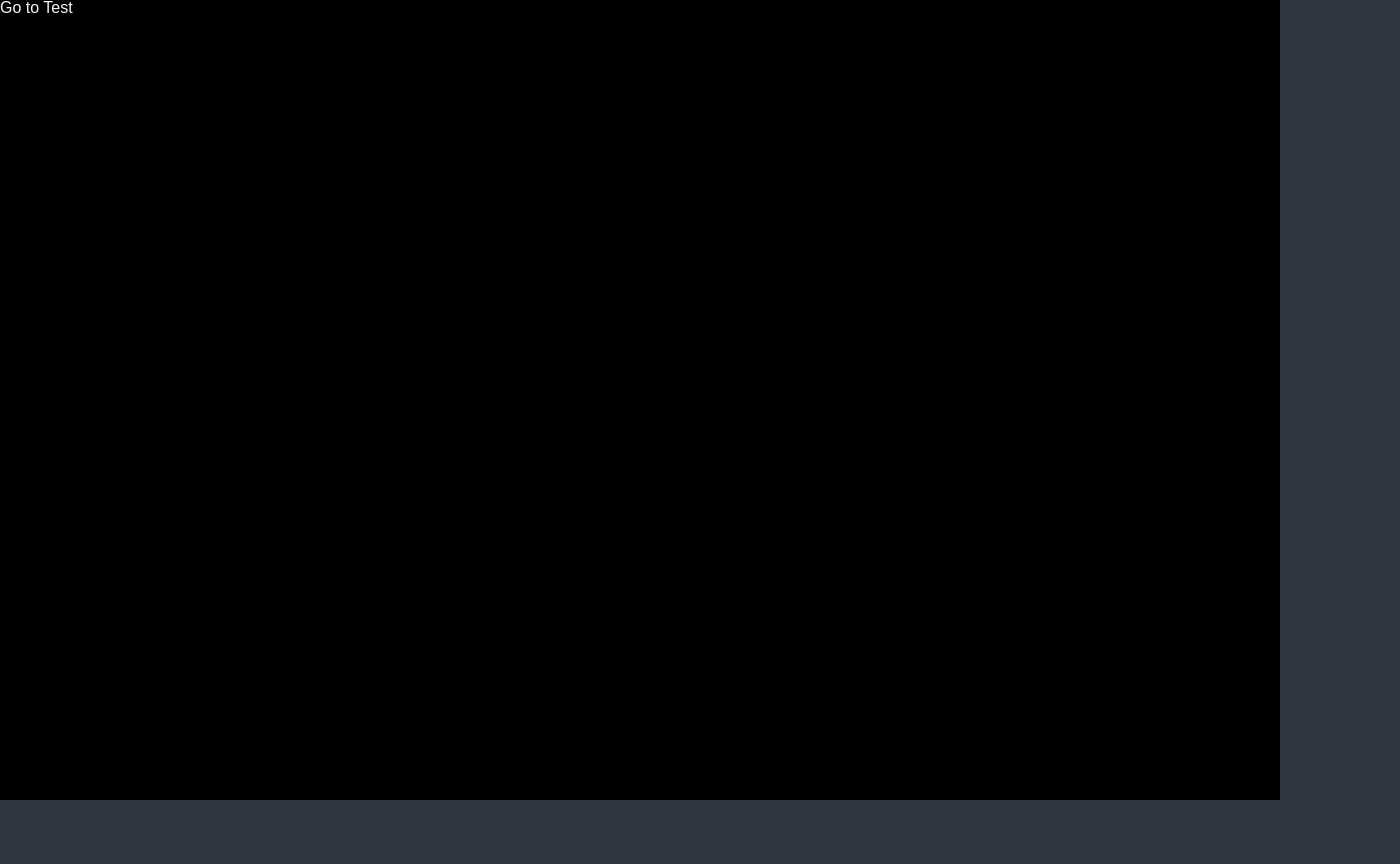
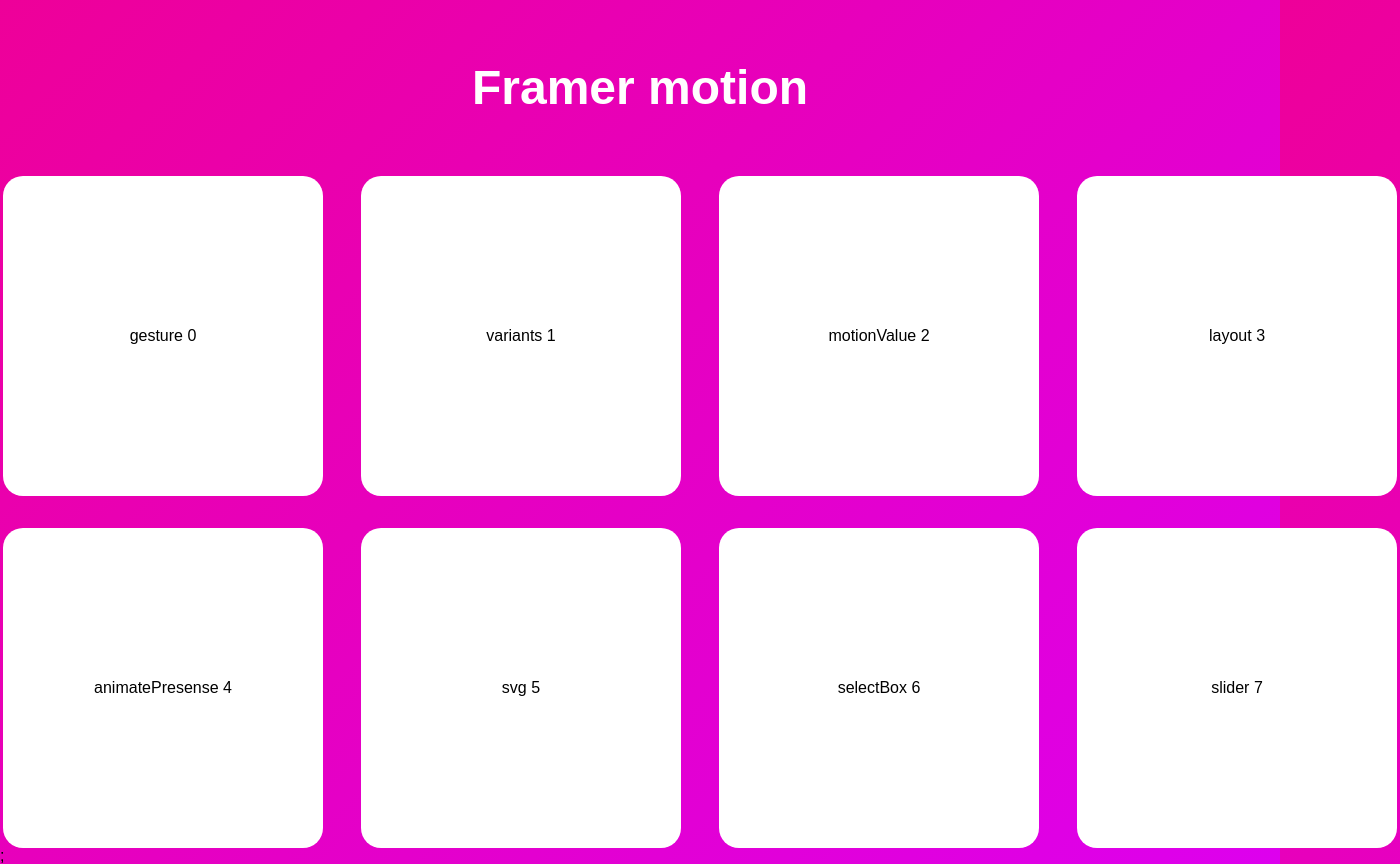
Before and after one commit to Cottonwood-moa/Framer-Motion, a React (Create React App) app: page / in a window 1280 px wide. Shown: the whole page, 1400 px wide, since content can reach past the window. Before the commit the page ends 800 px from the top, so only its background shows below. Built offline with nearby package versions, Linux system fonts and the light colour scheme.

Commit message:
no message

```diff
--- a/src/App.tsx
+++ b/src/App.tsx
@@ -54,8 +54,7 @@
 }
 body{
   font-family: 'Source Sans Pro', sans-serif;
-  background-color: ${(props) => props.theme.bgColor};
-  color: ${(props) => props.theme.textColor};
+  background:linear-gradient(135deg,#e09,#d0e);
 }
 *{
   box-sizing: border-box;
--- /dev/null
+++ b/src/getWindowDimension.ts
@@ -0,0 +1,31 @@
+import { useState, useEffect } from "react";
+
+function getWindowDimensions() {
+  const { innerWidth: width, innerHeight: height } = window;
+  return {
+    width,
+    height,
+  };
+}
+
+export default function useWindowDimensions() {
+  const [windowDimensions, setWindowDimensions] = useState({
+    width: 0,
+    height: 0,
+  }); // <-- don't invoke here
+
+  useEffect(() => {
+    function handleResize() {
+      setWindowDimensions(getWindowDimensions());
+    }
+
+    handleResize(); // <-- invoke this on component mount
+    window.addEventListener("resize", handleResize);
+
+    return () => {
+      window.removeEventListener("resize", handleResize);
+    };
+  }, []);
+
+  return windowDimensions;
+}
--- a/src/routes/Home.tsx
+++ b/src/routes/Home.tsx
@@ -1,30 +1,75 @@
-import { motion } from "framer-motion";
+import { motion, useViewportScroll } from "framer-motion";
 import styled from "styled-components";
 import { AnimatePresence } from "framer-motion";
 import { Link } from "react-router-dom";
+import { useEffect } from "react";
+import useWindowDimensions from "../getWindowDimension";
 const Container = styled(motion.div)`
-  width: 100vw;
-  height: 100vh;
+  width: 1400px;
+  left: 0;
+  right: 0;
+  margin: 0 auto;
+  display: grid;
+  grid-template-columns: repeat(4, 1fr);
+  grid-template-rows: repeat(2, 1fr);
+  gap: 2rem;
 `;
-const Card = styled(motion.div)``;
 
+const Card = styled(motion.div)`
+  width: 20rem;
+  height: 20rem;
+  border-radius: 20px;
+  background-color: white;
+  place-self: center;
+  display: flex;
+  justify-content: center;
+  align-items: center;
+`;
+const H1 = styled(motion.h1)`
+  font-size: 48px;
+  font-weight: bold;
+  color: white;
+  text-align: center;
+  margin: 4rem;
+`;
 const containerVars = {
-  start: {
-    backgroundColor: `rgba(0,0,0,0)`,
-  },
-  end: {
-    backgroundColor: `rgba(0,0,0,1)`,
-  },
+  start: {},
+  end: {},
 };
-
+const cardList: Array<string> = [
+  "gesture",
+  "variants",
+  "motionValue",
+  "layout",
+  "animatePresense",
+  "svg",
+  "selectBox",
+  "slider",
+];
 function Home() {
+  const { width } = useWindowDimensions();
+  console.log(width);
   return (
-    <AnimatePresence exitBeforeEnter>
+    <>
+      <H1>Framer motion</H1>
       <Container variants={containerVars} initial="start" animate="end">
-        <Link to={`/test`}>Go to Test</Link>
+        {cardList.map((card, index) => {
+          return (
+            <Card
+              layout
+              key={index}
+              style={{
+                gridTemplateColumns:
+                  width < 1200 ? `repeat(3, 1fr)` : `repeat(4, 1fr)`,
+              }}
+            >
+              {card} {index}
+            </Card>
+          );
+        })}
       </Container>
       ;
-    </AnimatePresence>
+    </>
   );
 }
 
--- a/src/routes/Test.tsx
+++ b/src/routes/Test.tsx
@@ -7,16 +7,12 @@
   background-color: red;
 `;
 const containerVars = {
-  start: {
-    backgroundColor: `rgba(138, 43, 226,0)`,
-  },
-  end: {
-    backgroundColor: `rgba(138, 43, 226,1)`,
-  },
+  start: {},
+  end: {},
 };
 function Test() {
   return (
-    <AnimatePresence exitBeforeEnter>
+    <AnimatePresence>
       <Container variants={containerVars} initial="start" animate="end">
         <Link to={`/`}>Go to Home</Link>
       </Container>
```
